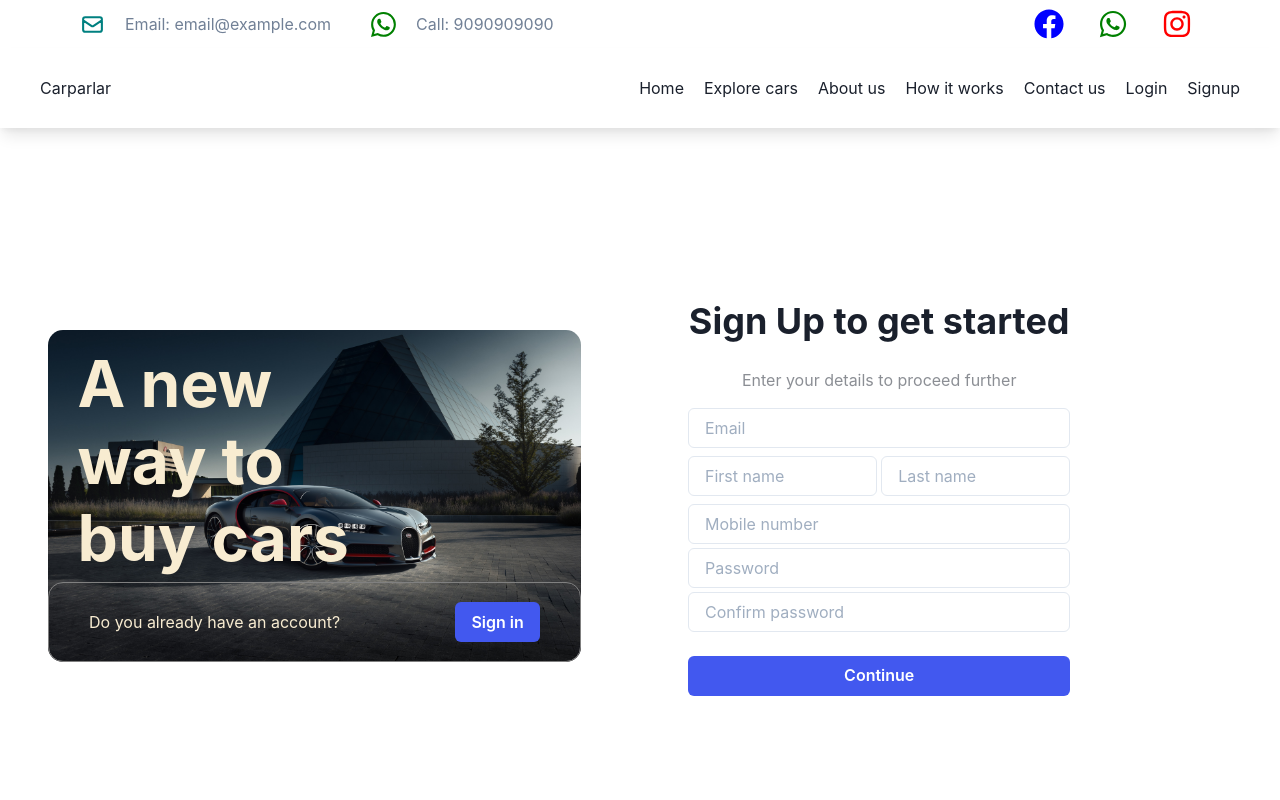
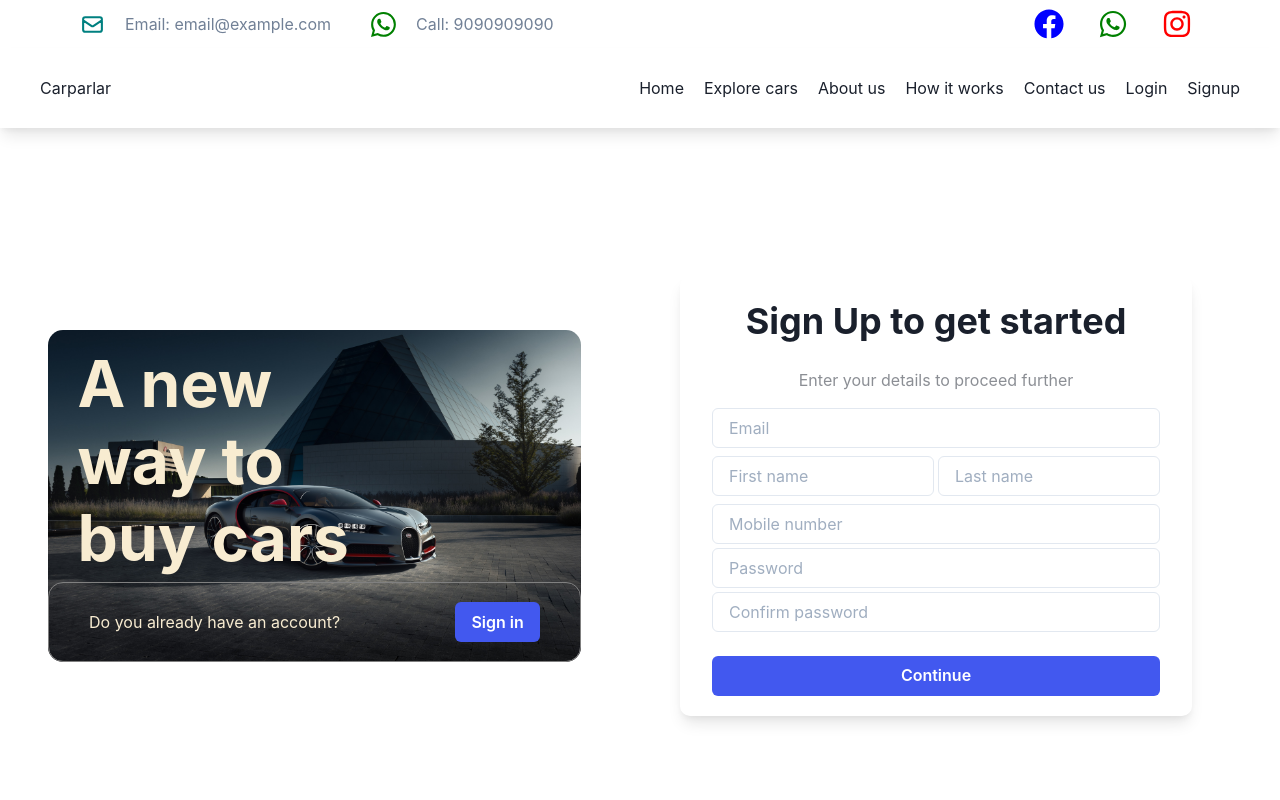
Before and after one commit to wajidkashoo14/carpalar, a Next.js app: page /signup in a window 1280 px wide. Shown: the top 800 px of the page. Built offline with nearby package versions, Linux system fonts and the light colour scheme.

Commit message:
fixed login signup

```diff
--- a/components/Layout/Signin.js
+++ b/components/Layout/Signin.js
@@ -74,8 +74,8 @@ function Signin() {
           </Box>
         </Box>
       </Flex>
-      <Flex>
-        <Box ml="3rem" width="90%" textAlign="center">
+      <Flex boxShadow="lg" borderRadius={10} margin="auto" width="40vw">
+        <Box margin="auto" px="2rem">
           <Heading my="1.5rem" width="100%">
             Sign In to your account
           </Heading>
--- a/components/Layout/Signup.js
+++ b/components/Layout/Signup.js
@@ -74,8 +74,8 @@ function Signup() {
           </Box>
         </Box>
       </Flex>
-      <Flex>
-        <Box ml="3rem" pr="2rem" width="70%">
+      <Flex boxShadow="lg" borderRadius={10} margin="auto" width="40vw">
+        <Box margin="auto" px="2rem">
           <Heading my="1.5rem" textAlign="center">
             Sign Up to get started
           </Heading>
```
